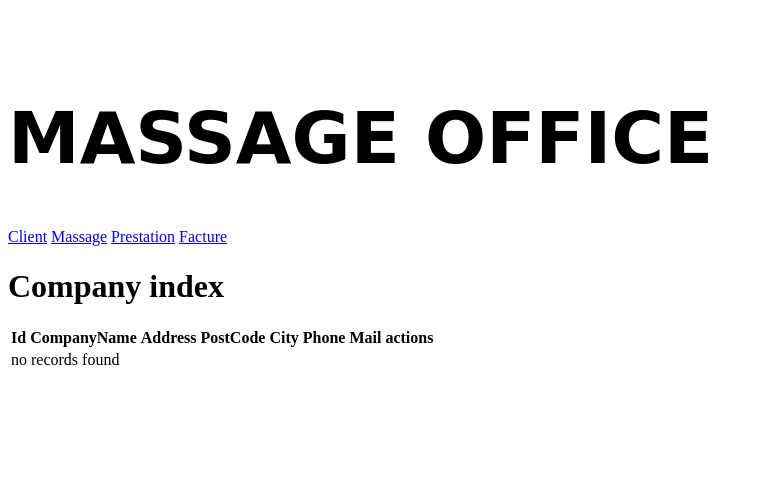
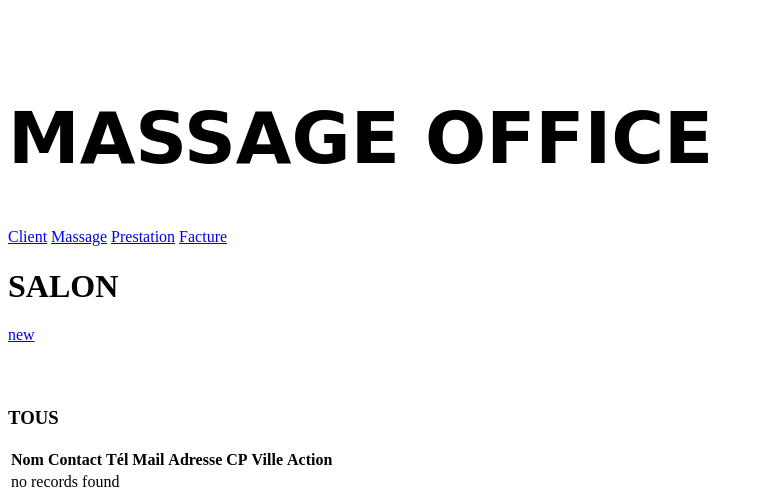
Before and after one commit to antoineSoros/massage-back, a Symfony app: template templates/company/index.html.twig in a window 1280 px wide. Shown: the part 674-1176 px from the top of the page, without its empty margins (0-763 px from the left). Before the commit the page ends 1039 px from the top, so only its background shows below. Run offline with Twig, Linux system fonts and the light colour scheme; the template is opened without the code that fills it, so the values that code supplies are empty; some libraries are stand-ins or nearby versions.

Commit message:
add ui stuff on company index

```diff
--- a/templates/company/index.html.twig
+++ b/templates/company/index.html.twig
@@ -3,35 +3,39 @@
 {% block title %}Company index{% endblock %}
 
 {% block body %}
-    <h1>Company index</h1>
+<div class="ui raised  container segment">
+    <h1 class="ui header tall center aligned">SALON</h1>
 
-    <table class="table">
+    <a class=" ui button" href="{{ path('client_new') }}"> <i class="plus icon"></i>new</a></div>
+<div class="ui raised  container segment">
+    <h3 class="ui header"style="margin-top: 5%">TOUS</h3>
+    <table class="ui table striped">
         <thead>
-            <tr>
-                <th>Id</th>
-                <th>CompanyName</th>
-                <th>Address</th>
-                <th>PostCode</th>
-                <th>City</th>
-                <th>Phone</th>
-                <th>Mail</th>
-                <th>actions</th>
+        <tr>
+            <th>Nom</th>
+            <th>Contact</th>
+            <th>Tél</th>
+            <th>Mail</th>
+            <th>Adresse</th>
+            <th>CP</th>
+            <th>Ville</th>
+            <th>Action</th>
             </tr>
         </thead>
         <tbody>
         {% for company in companies %}
             <tr>
-                <td>{{ company.id }}</td>
                 <td>{{ company.companyName }}</td>
+                <td>{{ company.owner }}</td>
+                <td>{{ company.phone }}</td>
+                <td>{{ company.mail }}</td>
                 <td>{{ company.address }}</td>
                 <td>{{ company.postCode }}</td>
                 <td>{{ company.city }}</td>
-                <td>{{ company.phone }}</td>
-                <td>{{ company.mail }}</td>
                 <td>
-                    <a href="{{ path('company_show', {'id': company.id}) }}">show</a>
-                    <a href="{{ path('company_edit', {'id': company.id}) }}">edit</a>
-                </td>
+
+                        <a class="ui button" href="{{ path('company_edit', {'id': company.id}) }}"><i class="pencil icon"></i></a>
+                    </td>
             </tr>
         {% else %}
             <tr>
@@ -40,6 +44,6 @@
         {% endfor %}
         </tbody>
     </table>
-
+</div>
 
 {% endblock %}
```
